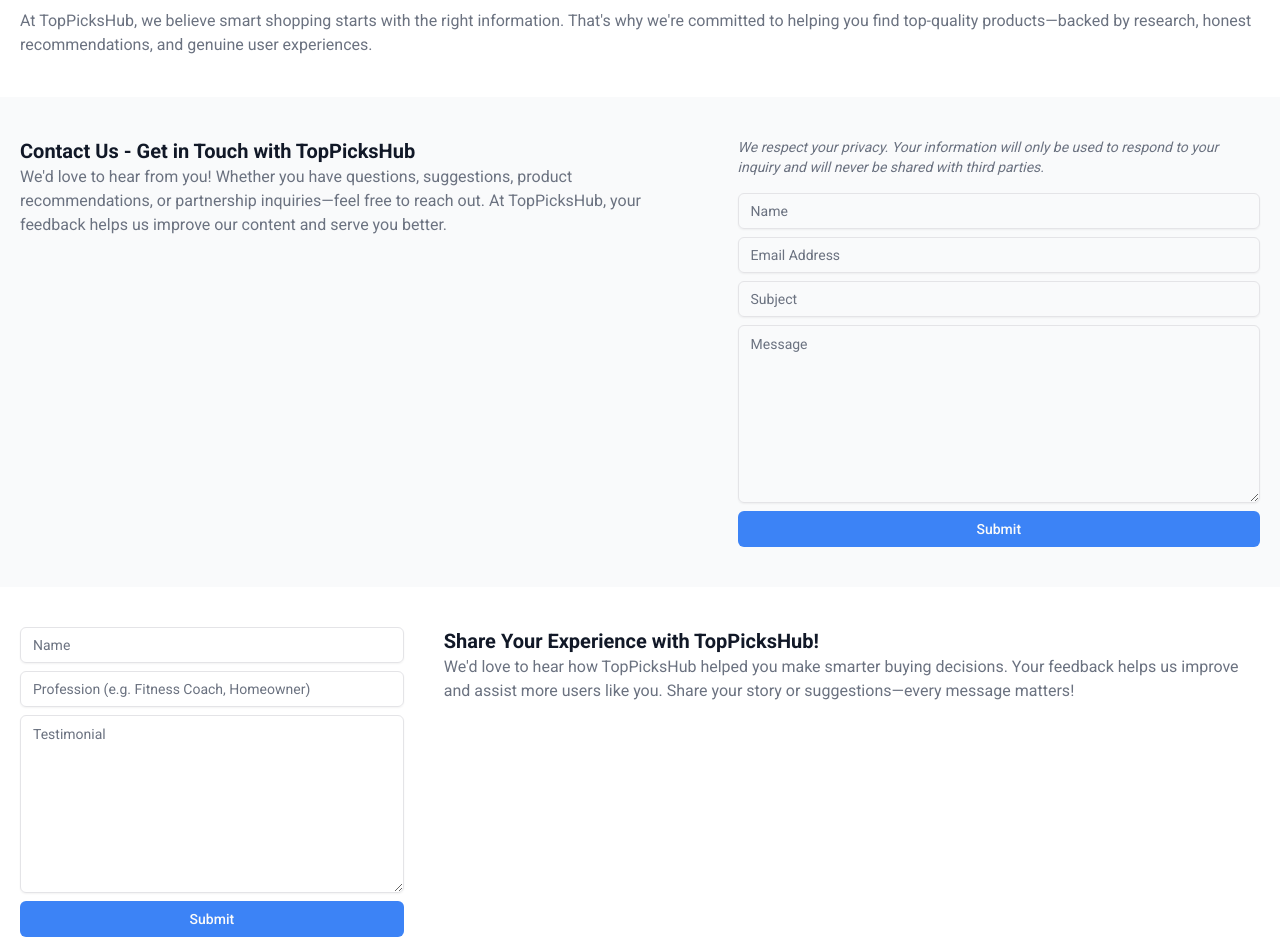
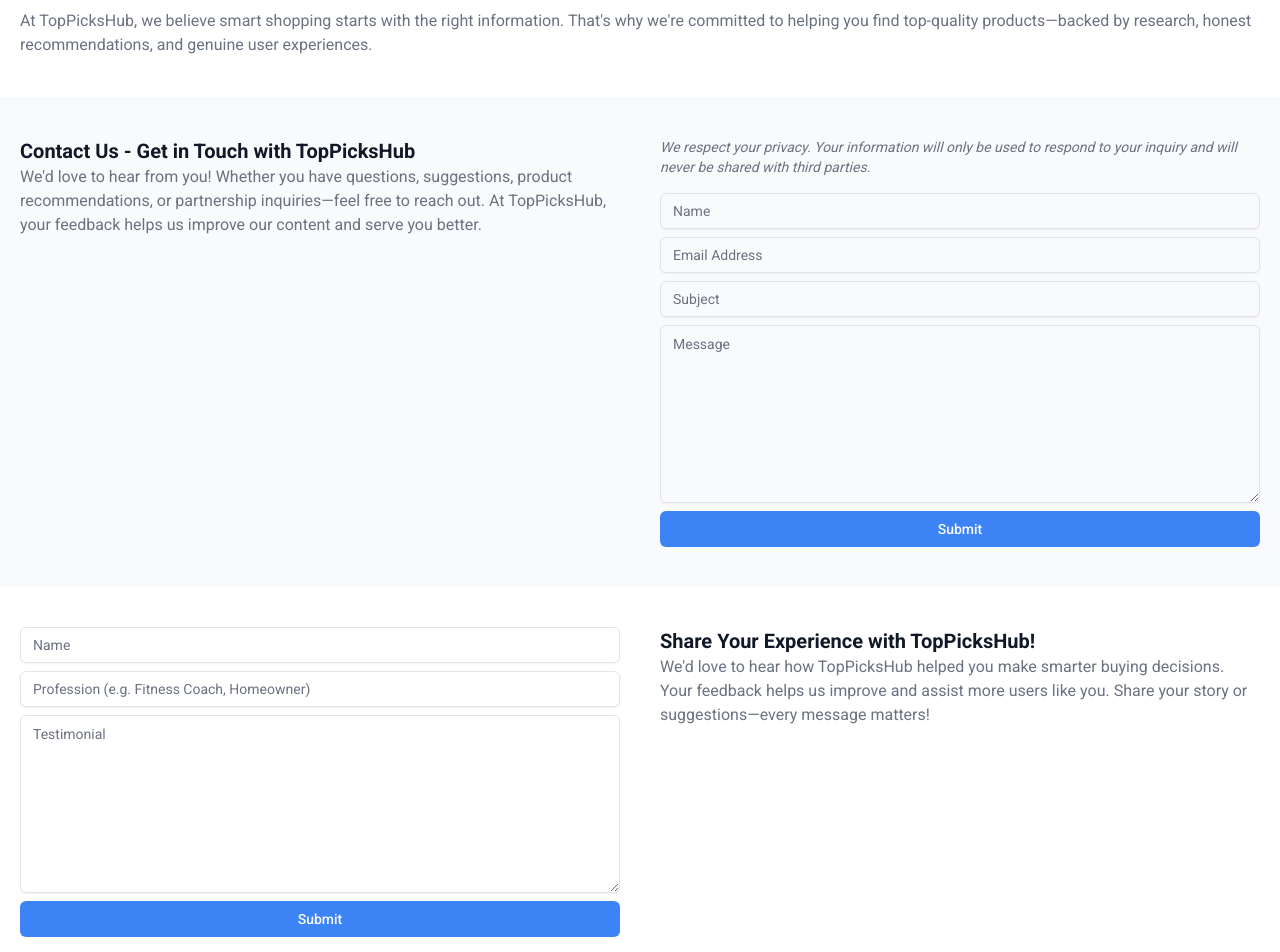
Before and after one commit to irefransdotdev/top-picks-hub, a Next.js app: page / in a window 1280 px wide. Shown: the part 2880-3832 px from the top of the page. Built offline with nearby package versions, Linux system fonts and the light colour scheme.

Commit message:
Update contact us, testimonial feedback forms width

```diff
--- a/src/components/sections/contact-us.tsx
+++ b/src/components/sections/contact-us.tsx
@@ -8,8 +8,8 @@
   return (
     <section className="w-full container mx-auto">
       <div className="flex flex-col gap-5 lg:gap-10 text-center lg:text-start lg:flex-row">
+        <section className="lg:basis-full">
           <article>
-          <header>
             <motion.div
               className="box"
               transition={{ type: "spring" }}
@@ -21,7 +21,6 @@
                 Contact Us - Get in Touch with TopPicksHub
               </h2>
             </motion.div>
-          </header>
             <motion.div
               className="box"
               transition={{ type: "spring", delay: 0.1 }}
@@ -37,9 +36,9 @@
               </p>
             </motion.div>
           </article>
-        <footer className="w-full space-y-2 lg:space-y-4">
+        </section>
+        <section className="w-full space-y-2 lg:space-y-4 lg:basis-full">
           <motion.div
-            className="box"
             transition={{ type: "spring", delay: 0.2 }}
             initial={{ opacity: 0, scale: 0 }}
             whileInView={{ opacity: 1, scale: 1 }}
@@ -52,7 +51,7 @@
             </p>
           </motion.div>
           <ContactUsForm />
-        </footer>
+        </section>
       </div>
     </section>
   );
--- a/src/components/sections/testimonial-feedback.tsx
+++ b/src/components/sections/testimonial-feedback.tsx
@@ -8,7 +8,7 @@
   return (
     <section className="w-full container mx-auto">
       <div className="flex flex-col gap-5 lg:gap-10 text-center lg:text-start lg:flex-row">
-        <section className="lg:order-2">
+        <section className="lg:order-2 lg:basis-full">
           <article>
             <motion.div
               className="box"
@@ -37,7 +37,7 @@
             </motion.div>
           </article>
         </section>
-        <section className="lg:basis-2xl lg:order-1">
+        <section className="lg:basis-full lg:order-1">
           <TestimonialForm />
         </section>
       </div>
```
Lines whose indentation alone changed are shown as unchanged.
